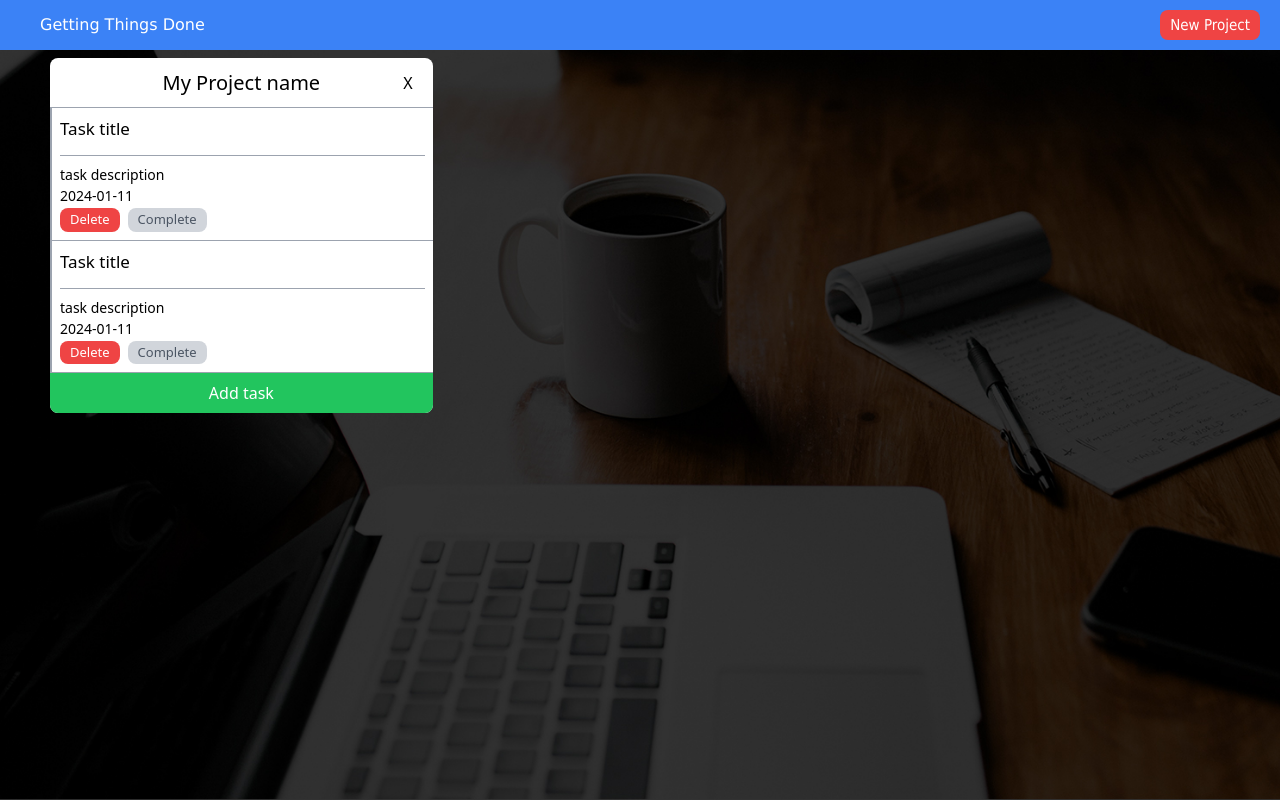
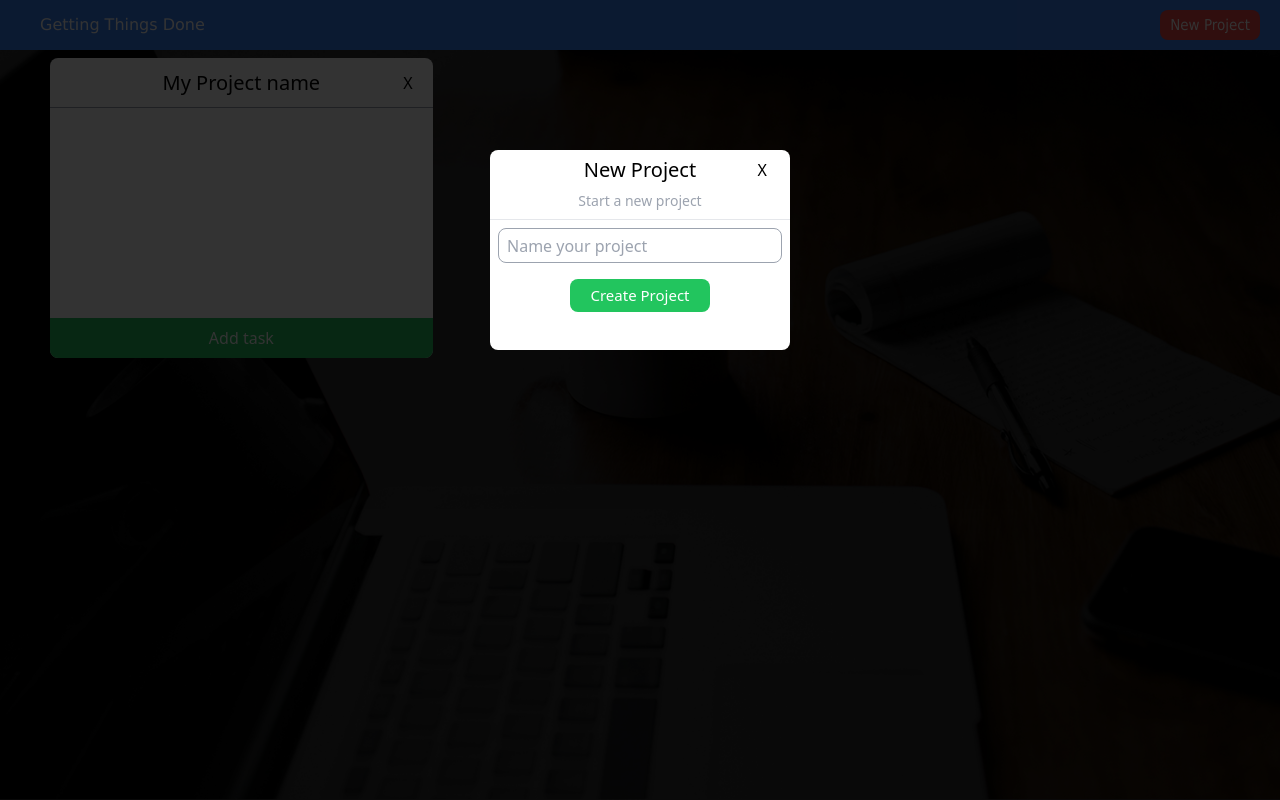
Before and after one commit to Jospin6/getting_things_done_app, a React (Vite) app: page / in a window 1280 px wide. Both pictures are taken after a click on the button "New Project". Built offline with nearby package versions, Linux system fonts and the light colour scheme.

Commit message:
Handling the visibilite or not of the create project popup

```diff
--- a/src/components/AddProject.jsx
+++ b/src/components/AddProject.jsx
@@ -1,20 +1,34 @@
-import { useSelector} from 'react-redux'
+import { useSelector, useDispatch} from 'react-redux'
+import {addProject, projects, setVisible} from '../slices/todoSlice'
 
 export const AddProject = (props) => {
     const {} = props
+    const theProjects = useSelector(projects)
+    const dispatch = useDispatch()
+
+    const handleInputChange = (e) => dispatch(addProject({
+        id: theProjects.length + 1,
+        title: e,
+        todos: []
+    }))
+
     return <div className="w-[300px] h-[200px] mt-[150px] bg-white rounded-lg m-auto">
         <div className="rounded-t-lg border-b-[1px] border-gray-200 pb-2">
-            <div className="w-full h-[40px] rounded-t-lg text-center leading-[40px] semi-bold text-[20px] relative">
+            <div className="w-full h-[40px] text-black rounded-t-lg text-center leading-[40px] semi-bold text-[20px] relative">
                 <span>New Project</span>
-                <button className="absolute right-[15px] px-2 text-[16px] top-0">X</button>
+                <button className="absolute right-[15px] px-2 text-[16px] top-0"
+                onClick={() => dispatch(setVisible())}>
+                    X
+                </button>
             </div>
             <div className="text-[14px] text-gray-400 text-center">
                 Start a new project
             </div>
         </div>
         <div className="w-full p-2">
-            <input type="text" className="w-full h-[35px] border-[1px] border-gray-400 rounded-lg pl-2 outline-none"
-            placeholder="Name your project" />
+            <input type="text" className="w-full h-[35px] border-[1px] border-gray-400
+            rounded-lg pl-2 outline-none" placeholder="Name your project"
+            onChange={(e) => handleInputChange(e.target.value)}/>
         </div>
         <div className="w-full flex justify-center pt-2">
             <button className="bg-green-500 px-[20px] py-[5px] semi-bold text-white rounded-lg text-[15px]">
--- a/src/components/CreateProjectPopup.jsx
+++ b/src/components/CreateProjectPopup.jsx
@@ -1,6 +1,8 @@
 import { AddProject } from './AddProject'
-export const CreateProjectPopup = () =>{
-    return <div className="balck-opacity w-full h-[100vh] fixed right-0 top-0">
+export const CreateProjectPopup = (props) =>{
+    const {isVisible} = props
+    let style = "balck-opacity w-full h-[100vh] fixed left-0 z-10 top-0"
+    return <div className={isVisible ? style : style.concat(" hidden")}>
         <AddProject/>
     </div>
 }
--- a/src/components/Navbar.jsx
+++ b/src/components/Navbar.jsx
@@ -1,11 +1,24 @@
+import { useDispatch, useSelector } from 'react-redux'
+import {isVisible, setVisible} from '../slices/todoSlice'
+import { CreateProjectPopup } from './CreateProjectPopup'
+
 export const Navbar = () => {
+    const visible = useSelector(isVisible)
+    const dispatch = useDispatch()
+
+
+    const projectPopupVisibility = () => {
+
+    }
+
     return <div className="w-full h-[50px] bg-blue-500 text-white flex justify-between">
         <div className="h-[50px] leading-[50px] semi-bold verdana pl-10">
             Getting Things Done
         </div>
         <button className="px-[10px] bg-red-500 h-[30px] mt-[10px] mr-[20px]
-        rounded-lg sans-serif text-[15px]">
+        rounded-lg sans-serif text-[15px]" onClick={() => dispatch(setVisible())}>
             New Project
         </button>
+        <CreateProjectPopup isVisible={visible}/>
     </div>
 }
--- a/src/components/ProjectItem.jsx
+++ b/src/components/ProjectItem.jsx
@@ -9,8 +9,7 @@ export const ProjectItem = () => {
             <span className="semi-bold text-[20px]">My Project name</span>
             <button className="absolute top-0 right-[15px] px-[5px] text-black semi-bold">X</button>
         </div>
-        <TaskItem/>
-        <TaskItem/>
+        {/* <TaskItem/> */}
         <button className='absolute bottom-0 left-0 h-[40px] bg-green-500 w-full rounded-b-lg text-white semi-bold'>Add task</button>
     </div>
 }
--- a/src/slices/todoSlice.js
+++ b/src/slices/todoSlice.js
@@ -2,26 +2,26 @@ import { createSlice } from '@reduxjs/toolkit';
 
 const initialState = {
     projects: [],
+    isVisible: false,
 }
-
-let nextProjectId = 1;
-let nextTodoId = 1;
 
 export const todosSlice = createSlice({
     name: 'todos',
     initialState,
     reducers: {
+        setVisible: (state) => {
+          state.isVisible = !state.isVisible
+        },
         addProject: (state, action) => {
-            state.projects.push({
-              id: nextProjectId++,
-              title: action.payload,
-              todos: [],
-            });
+            state.projects.push(action.payload);
             localStorage.setItem('projects', JSON.stringify(state.projects));
-          },
+        },
     }
 })
 
-export const { addProject } = todosSlice.actions;
+export const { addProject, setVisible } = todosSlice.actions;
+
+export const projects = state => state.todos.projects
+export const isVisible = state => state.todos.isVisible
 
 export default todosSlice.reducer;
```
